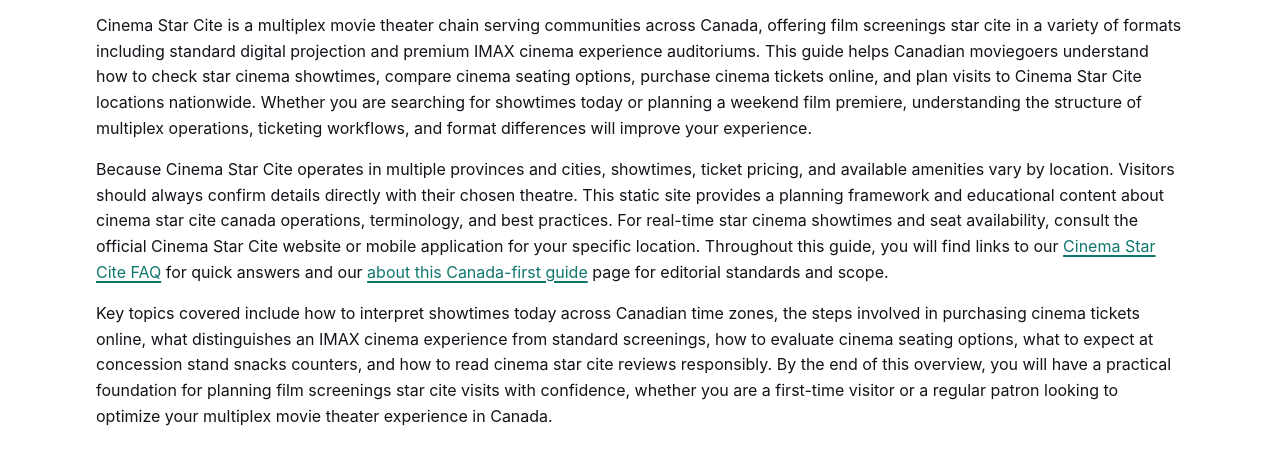
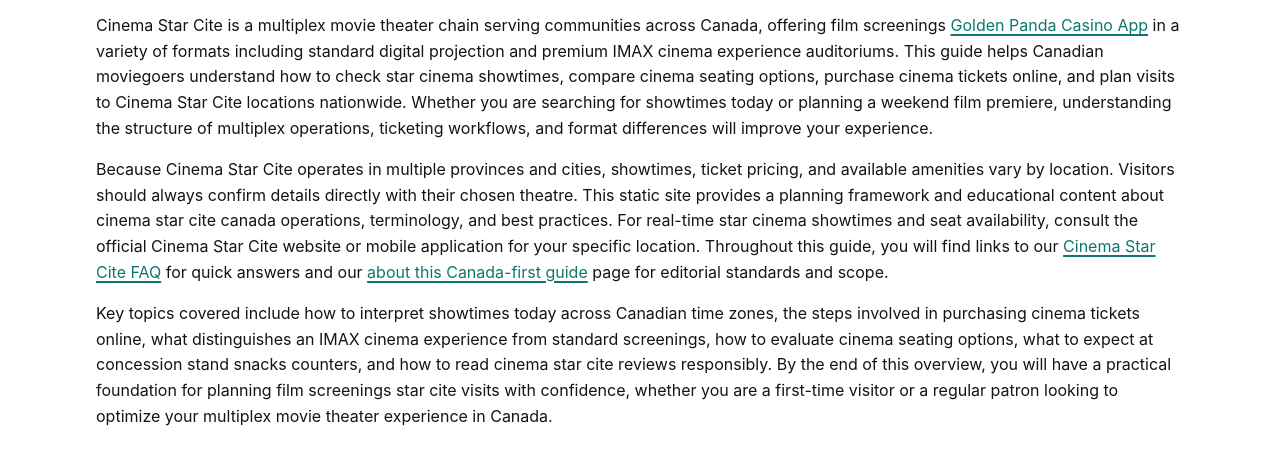
Before and after one commit to mihaillev322/cinemastarcite-ca, a plain HTML site: page index.html in a window 1280 px wide. Shown: the part 351-800 px from the top of the page. Drawn offline with Linux system fonts and the light colour scheme.

Commit message:
update index

```diff
--- a/index.html
+++ b/index.html
@@ -37,7 +37,7 @@
 
 <section id="intro">
 <h2>A Canadian guide to Cinema Star Cite</h2>
-<p>Cinema Star Cite is a multiplex movie theater chain serving communities across Canada, offering film screenings star cite in a variety of formats including standard digital projection and premium IMAX cinema experience auditoriums. This guide helps Canadian moviegoers understand how to check star cinema showtimes, compare cinema seating options, purchase cinema tickets online, and plan visits to Cinema Star Cite locations nationwide. Whether you are searching for showtimes today or planning a weekend film premiere, understanding the structure of multiplex operations, ticketing workflows, and format differences will improve your experience.</p>
+<p>Cinema Star Cite is a multiplex movie theater chain serving communities across Canada, offering film screenings <a href="https://goldenpandacasino.ca/">Golden Panda Casino App</a> in a variety of formats including standard digital projection and premium IMAX cinema experience auditoriums. This guide helps Canadian moviegoers understand how to check star cinema showtimes, compare cinema seating options, purchase cinema tickets online, and plan visits to Cinema Star Cite locations nationwide. Whether you are searching for showtimes today or planning a weekend film premiere, understanding the structure of multiplex operations, ticketing workflows, and format differences will improve your experience.</p>
 <p>Because Cinema Star Cite operates in multiple provinces and cities, showtimes, ticket pricing, and available amenities vary by location. Visitors should always confirm details directly with their chosen theatre. This static site provides a planning framework and educational content about cinema star cite canada operations, terminology, and best practices. For real-time star cinema showtimes and seat availability, consult the official Cinema Star Cite website or mobile application for your specific location. Throughout this guide, you will find links to our <a href="/faq">Cinema Star Cite FAQ</a> for quick answers and our <a href="/about-us">about this Canada-first guide</a> page for editorial standards and scope.</p>
 <p>Key topics covered include how to interpret showtimes today across Canadian time zones, the steps involved in purchasing cinema tickets online, what distinguishes an IMAX cinema experience from standard screenings, how to evaluate cinema seating options, what to expect at concession stand snacks counters, and how to read cinema star cite reviews responsibly. By the end of this overview, you will have a practical foundation for planning film screenings star cite visits with confidence, whether you are a first-time visitor or a regular patron looking to optimize your multiplex movie theater experience in Canada.</p>
 </section>
```
